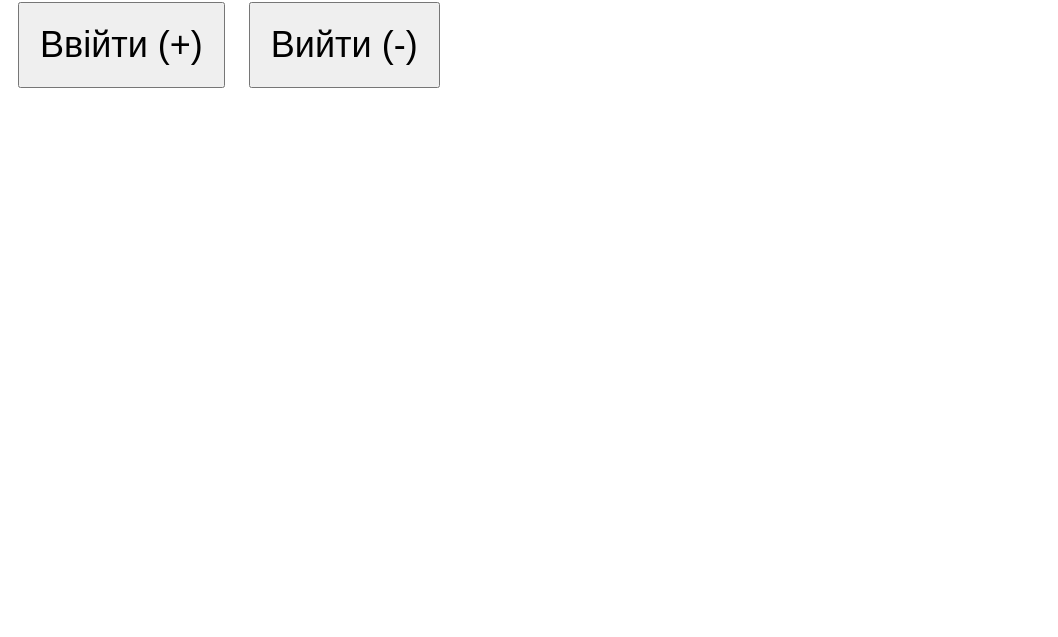
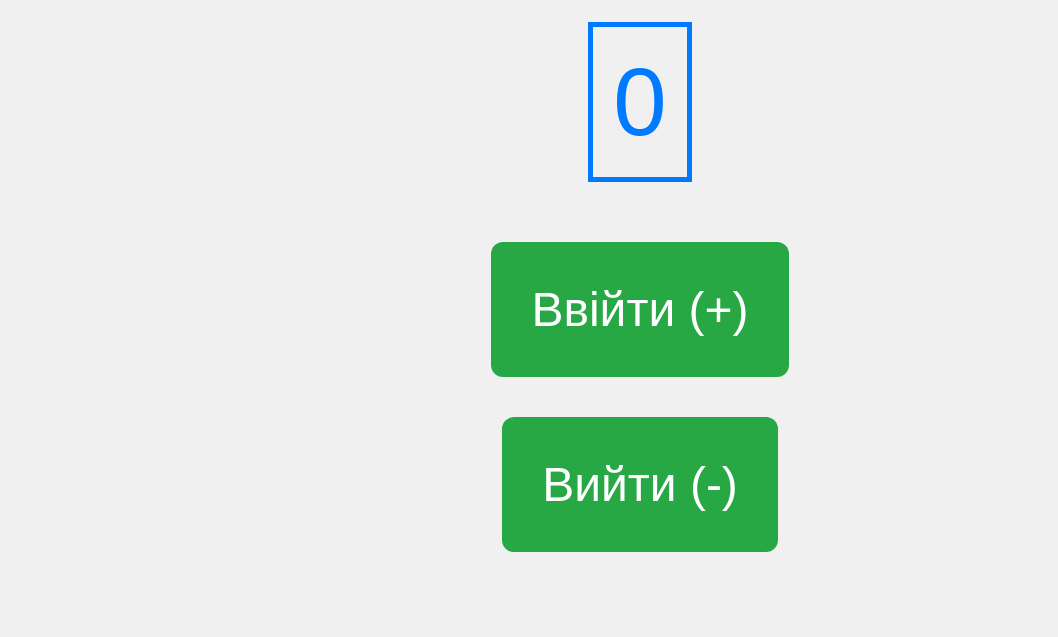
Before and after one commit to vapelavsky/counterforcenter, a plain HTML site: page index.html in a window 1280 px wide. Shown: the part 163-800 px from the top of the page, without its empty margins (0-1058 px from the left). Drawn offline with Linux system fonts and the light colour scheme.

Commit message:
Update index.html

```diff
--- a/index.html
+++ b/index.html
@@ -2,15 +2,44 @@
 <html>
 <head>
     <title>Лічильник людей в приміщенні</title>
+    <meta name="viewport" content="width=device-width, initial-scale=1.0">
     <style>
+        body {
+            font-family: Arial, sans-serif;
+            text-align: center;
+            background-color: #f0f0f0;
+            margin: 0;
+            padding: 0;
+            display: flex;
+            flex-direction: column;
+            justify-content: center;
+            align-items: center;
+            height: 100vh;
+        }
+        h1 {
+            font-size: 48px;
+            color: #333;
+        }
         #counter {
-            font-size: 48px;
-            margin-bottom: 20px;
+            font-size: 96px;
+            margin-bottom: 40px;
+            color: #007bff;
+            border: 5px solid #007bff;
+            padding: 20px;
+            display: inline-block;
         }
         button {
-            font-size: 36px;
-            margin: 10px;
-            padding: 20px;
+            font-size: 48px;
+            margin: 20px;
+            padding: 40px;
+            background-color: #28a745;
+            color: white;
+            border: none;
+            border-radius: 12px;
+            transition: background-color 0.2s;
+        }
+        button:active {
+            background-color: #218838;
         }
     </style>
 </head>
```
